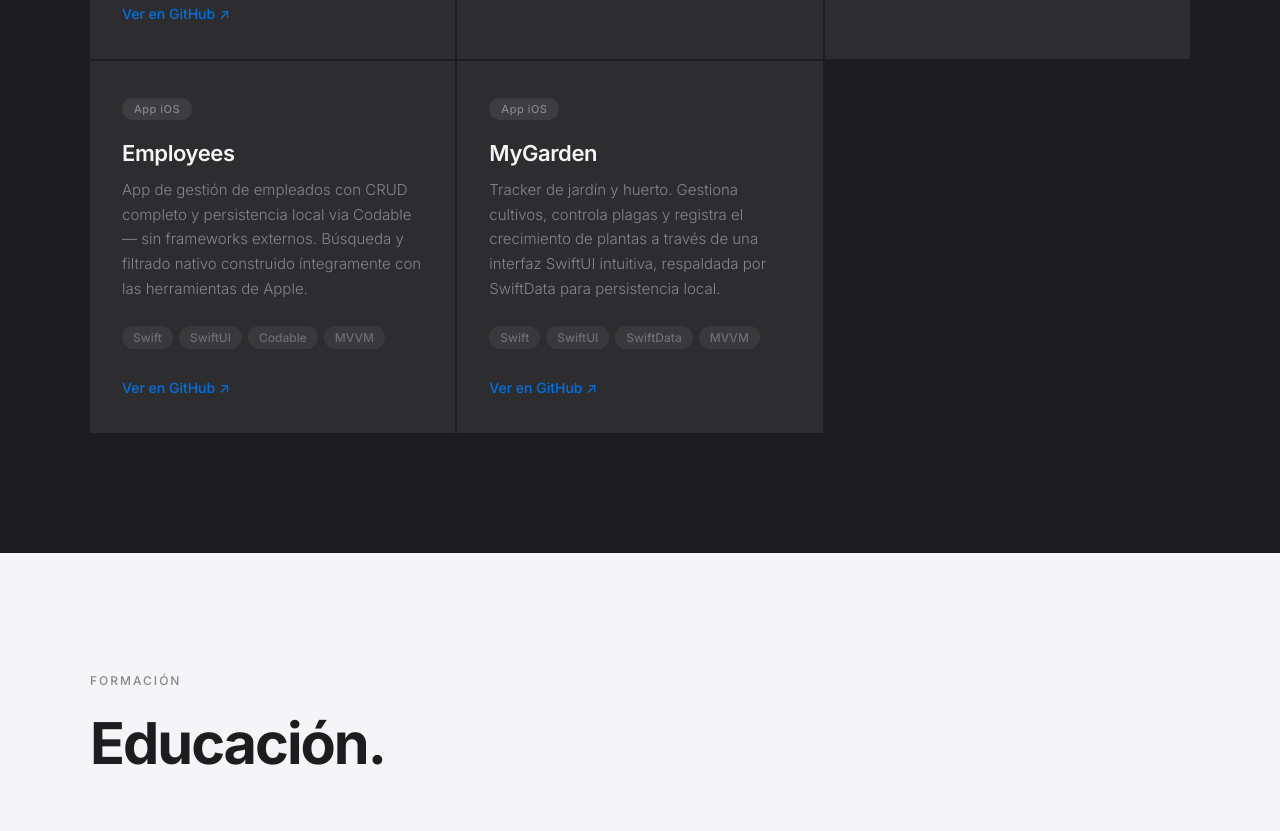
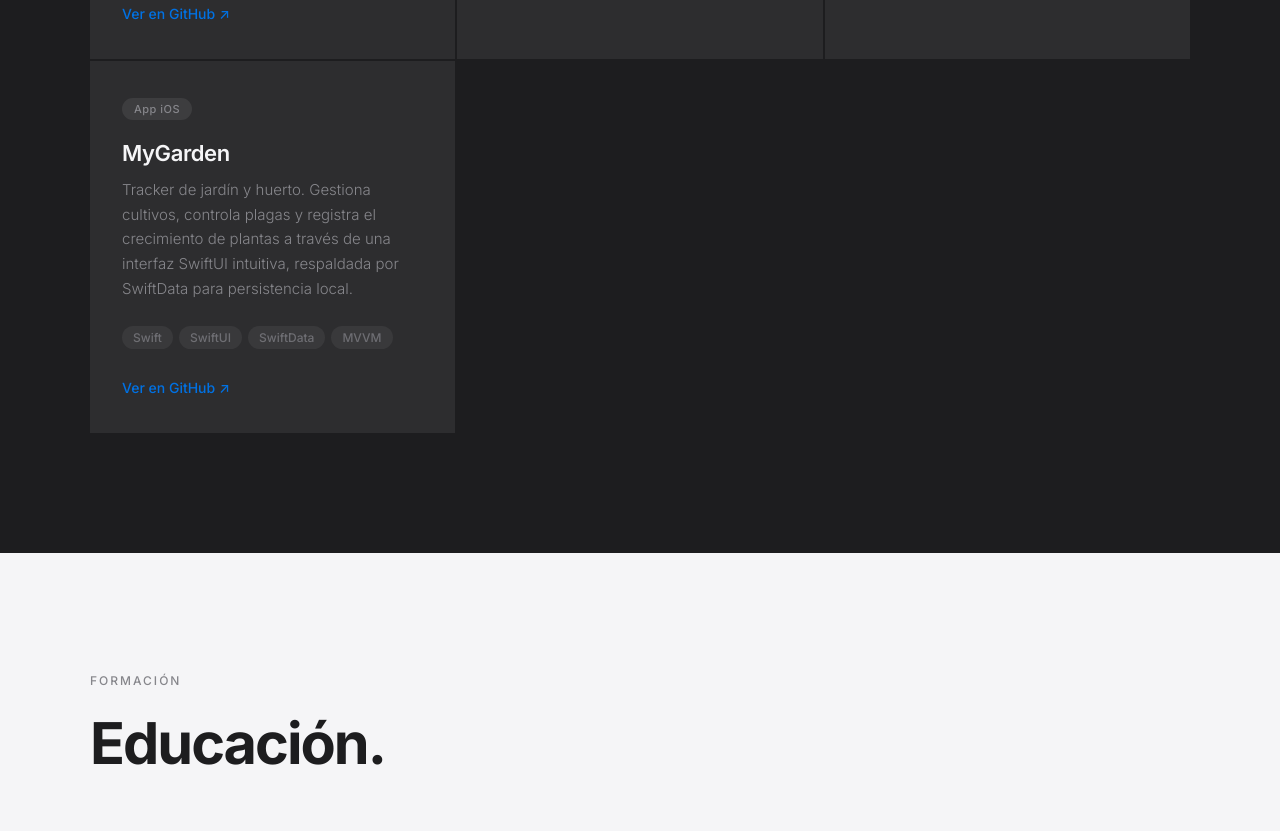
Before and after one commit to YerayCastro/yeraycastro.github.io, a plain HTML site: page index.html in a window 1280 px wide. Shown: the part 3669-4500 px from the top of the page. Drawn offline with Linux system fonts and the light colour scheme.

Commit message:
Update index.html

```diff
--- a/index.html
+++ b/index.html
@@ -383,16 +383,6 @@
           <a href="https://github.com/YerayCastro/RickAndMortyTotal" target="_blank" class="project-link" data-i18n="github-link">Ver en GitHub ↗</a>
         </div>
 
-        <div class="project-card fade-up">
-          <span class="project-badge" data-i18n="ios-app-badge">App iOS</span>
-          <h3>Employees</h3>
-          <p data-i18n="employees-desc">App de gestión de empleados con CRUD completo y persistencia local via Codable — sin frameworks externos. Búsqueda y filtrado nativo construido íntegramente con las herramientas de Apple.</p>
-          <div class="project-tech">
-            <span>Swift</span><span>SwiftUI</span><span>Codable</span><span>MVVM</span>
-          </div>
-          <a href="https://github.com/YerayCastro/Employees" target="_blank" class="project-link" data-i18n="github-link">Ver en GitHub ↗</a>
-        </div>
-
         <div class="project-card fade-up d1">
           <span class="project-badge" data-i18n="ios-app-badge">App iOS</span>
           <h3>MyGarden</h3>
```
